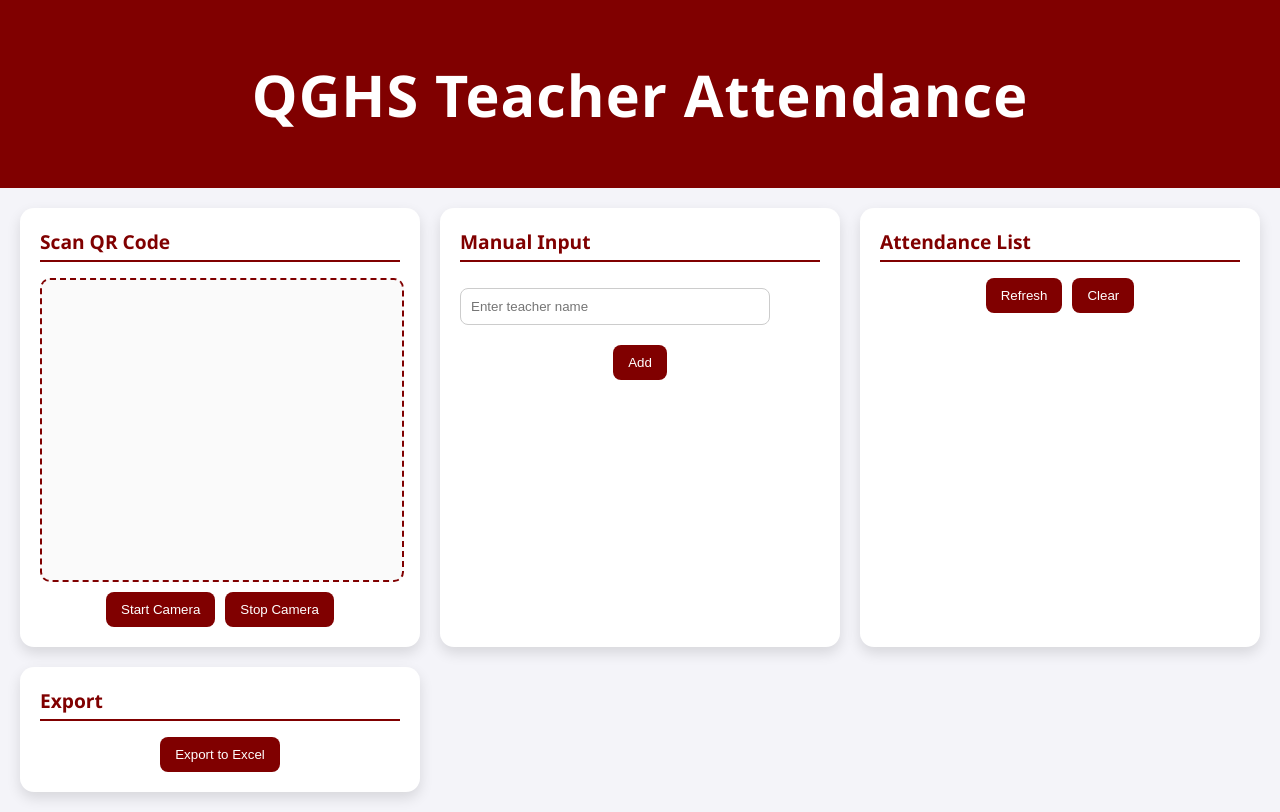
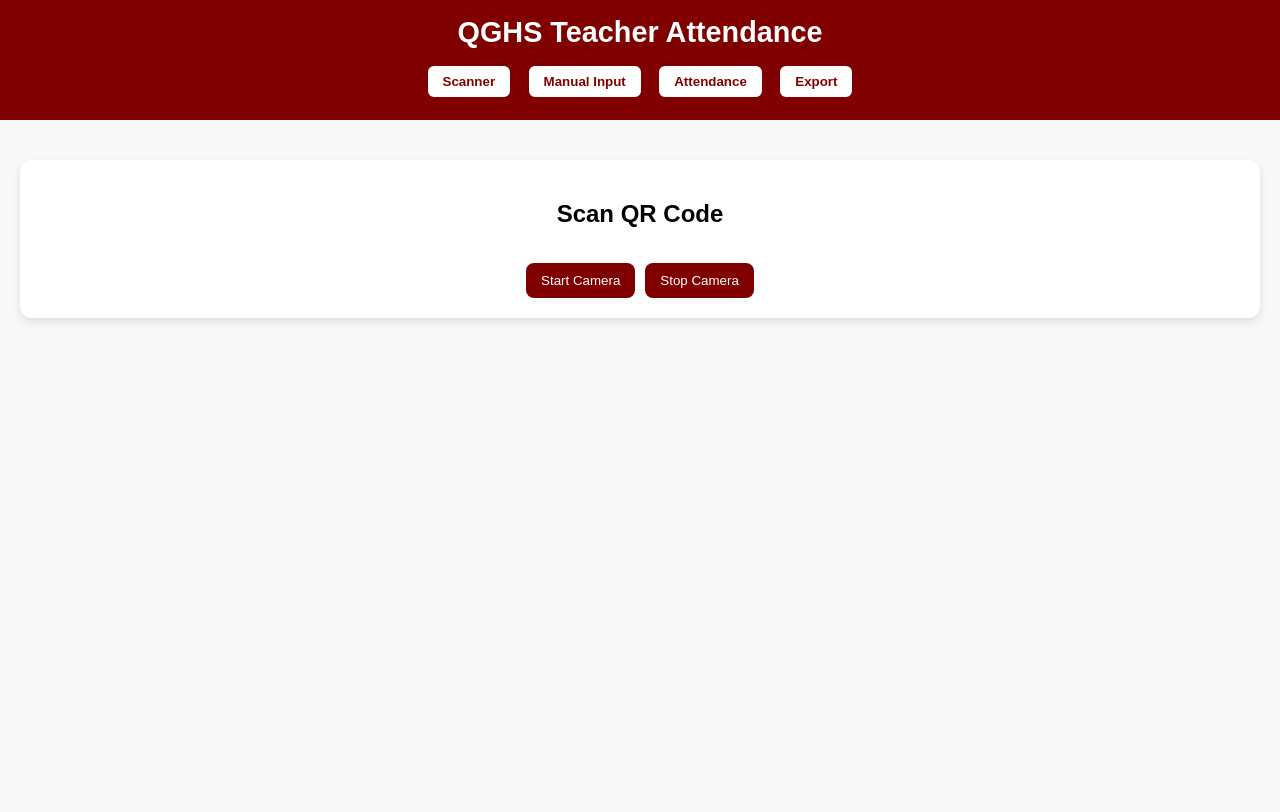
Before and after one commit to IX-elysia/qr-attendance, a website: page client/index.html in a window 1280 px wide. Drawn offline with Linux system fonts and the light colour scheme.

Commit message:
finalized

```diff
--- a/client/app.js
+++ b/client/app.js
@@ -69,3 +69,12 @@ function recordAttendance(name) {
   item.textContent = `${name} - Recorded at ${new Date().toLocaleTimeString()}`;
   list.appendChild(item);
 }
+
+// --- Tab navigation ---
+document.querySelectorAll(".tab-btn").forEach(btn => {
+  btn.addEventListener("click", () => {
+    document.querySelectorAll(".tab-content").forEach(sec => sec.classList.remove("active"));
+    const target = btn.getAttribute("data-target");
+    document.getElementById(target).classList.add("active");
+  });
+});
--- a/client/index.html
+++ b/client/index.html
@@ -11,11 +11,17 @@
 <body>
   <header>
     <h1>QGHS Teacher Attendance</h1>
+    <nav>
+      <button class="tab-btn" data-target="scanner">Scanner</button>
+      <button class="tab-btn" data-target="manual">Manual Input</button>
+      <button class="tab-btn" data-target="attendance">Attendance</button>
+      <button class="tab-btn" data-target="export">Export</button>
+    </nav>
   </header>
 
   <main>
     <!-- Scanner Section -->
-    <section class="card">
+    <section id="scanner" class="tab-content active">
       <h2>Scan QR Code</h2>
       <div id="reader"></div>
       <div class="button-group">
@@ -25,7 +31,7 @@
     </section>
 
     <!-- Manual Input -->
-    <section class="card">
+    <section id="manual" class="tab-content">
       <h2>Manual Input</h2>
       <input type="text" id="manual-name" placeholder="Enter teacher name">
       <div class="button-group">
@@ -34,7 +40,7 @@
     </section>
 
     <!-- Attendance List -->
-    <section class="card">
+    <section id="attendance" class="tab-content">
       <h2>Attendance List</h2>
       <ul id="attendance-list"></ul>
       <div class="button-group">
@@ -44,7 +50,7 @@
     </section>
 
     <!-- Export Section -->
-    <section class="card">
+    <section id="export" class="tab-content">
       <h2>Export</h2>
       <div class="button-group">
         <button id="export-btn">Export to Excel</button>
@@ -52,7 +58,6 @@
     </section>
   </main>
 
-  <!-- App logic -->
   <script src="app.js"></script>
 </body>
 </html>
--- a/client/style.css
+++ b/client/style.css
@@ -1,63 +1,73 @@
 body {
-  font-family: "Segoe UI", Arial, sans-serif;
-  background: #f4f4f9;
+  font-family: Arial, sans-serif;
+  background-color: #f8f8f8;
   margin: 0;
   padding: 0;
+  text-align: center;
 }
 
 header {
   background: maroon;
   color: white;
   padding: 1rem;
+}
+
+header h1 {
+  margin: 0;
   font-size: 1.8rem;
+}
+
+nav {
+  margin-top: 10px;
+}
+
+nav button {
+  background: white;
+  color: maroon;
+  border: 2px solid maroon;
+  padding: 8px 15px;
+  margin: 5px;
+  border-radius: 8px;
+  cursor: pointer;
   font-weight: bold;
-  text-align: center;
-  letter-spacing: 1px;
+}
+
+nav button:hover {
+  background: maroon;
+  color: white;
 }
 
 main {
-  display: grid;
-  grid-template-columns: repeat(auto-fit, minmax(320px, 1fr));
-  gap: 20px;
   padding: 20px;
 }
 
-.card {
+.tab-content {
+  display: none;
   background: white;
-  border-radius: 14px;
-  box-shadow: 0 6px 14px rgba(0,0,0,0.12);
+  border-radius: 12px;
+  box-shadow: 0 4px 8px rgba(0,0,0,0.1);
   padding: 20px;
-  transition: transform 0.2s;
+  margin-top: 20px;
 }
 
-.card:hover {
-  transform: translateY(-3px);
-}
-
-h2 {
-  margin-top: 0;
-  color: maroon;
-  font-size: 1.2rem;
-  border-bottom: 2px solid maroon;
-  padding-bottom: 5px;
+.tab-content.active {
+  display: block;
 }
 
 #reader {
   width: 100%;
-  height: 300px;
-  border: 2px dashed maroon;
-  border-radius: 10px;
-  margin: 10px auto;
-  background: #fafafa;
+  max-width: 400px;
+  margin: 0 auto;
+  border-radius: 12px;
+  overflow: hidden;
 }
 
-/* Button container */
 .button-group {
   display: flex;
   justify-content: center;
   flex-wrap: wrap;
   gap: 10px;
-  margin-top: 10px;
+  margin-top: 15px;
 }
 
 button {
@@ -67,31 +77,8 @@ button {
   padding: 10px 15px;
   border-radius: 8px;
   cursor: pointer;
-  transition: background 0.2s ease-in-out;
 }
 
 button:hover {
   background: #8b0000;
 }
-
-input {
-  padding: 10px;
-  width: 80%;
-  margin: 10px 0;
-  border: 1px solid #ccc;
-  border-radius: 8px;
-}
-
-ul {
-  list-style: none;
-  padding: 0;
-}
-
-ul li {
-  background: #f9f9f9;
-  margin: 6px 0;
-  padding: 10px;
-  border-radius: 8px;
-  text-align: left;
-  border-left: 5px solid maroon;
-}
```
